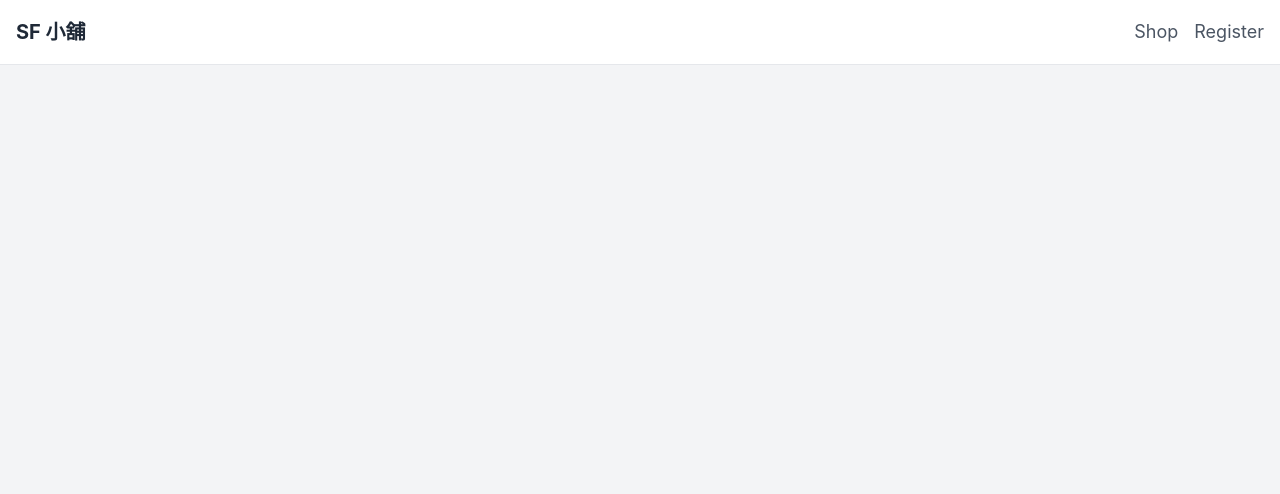
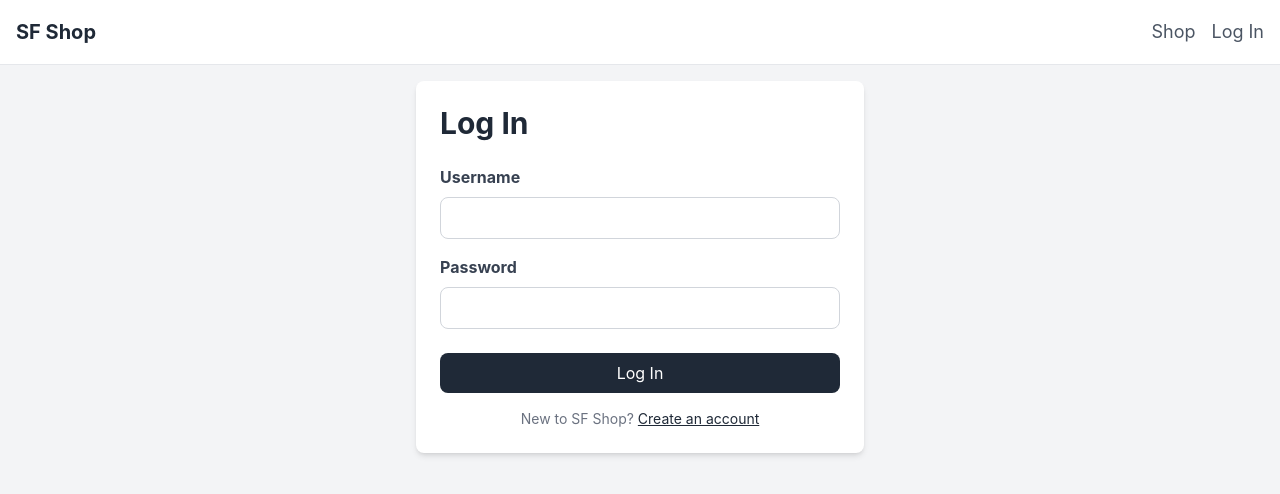
Before and after one commit to peter890176/sf2, a React (Create React App) app: page /login in a window 1280 px wide. Before the commit this address had no page. Shown: the top 494 px of the page. Built offline with nearby package versions, Linux system fonts and the light colour scheme.

Commit message:
add login

```diff
--- a/package.json
+++ b/package.json
@@ -8,6 +8,7 @@
     "@testing-library/jest-dom": "^6.6.3",
     "@testing-library/react": "^16.3.0",
     "@testing-library/user-event": "^13.5.0",
+    "axios": "^1.10.0",
     "react": "^19.1.0",
     "react-dom": "^19.1.0",
     "react-router-dom": "^7.6.2",
--- a/src/App.js
+++ b/src/App.js
@@ -1,13 +1,16 @@
 import React from 'react';
 import { BrowserRouter as Router, Routes, Route } from 'react-router-dom';
 import { CartProvider } from './context/CartContext';
+import { AuthProvider } from './context/AuthContext';
 import NavBar from './components/NavBar';
 import ShopPage from './pages/ShopPage';
 import ProductDetailPage from './pages/ProductDetailPage';
 import RegisterForm from './components/RegisterForm';
+import LoginForm from './components/LoginForm';
 
 function App() {
   return (
+    <AuthProvider>
       <CartProvider>
         <Router>
           <div className="bg-gray-100 min-h-screen">
@@ -17,11 +20,13 @@ function App() {
                 <Route path="/" element={<ShopPage />} />
                 <Route path="/product/:id" element={<ProductDetailPage />} />
                 <Route path="/register" element={<RegisterForm />} />
+                <Route path="/login" element={<LoginForm />} />
               </Routes>
             </main>
           </div>
         </Router>
       </CartProvider>
+    </AuthProvider>
   );
 }
 
--- /dev/null
+++ b/src/components/LoginForm.jsx
@@ -0,0 +1,135 @@
+import React, { useState, useCallback } from 'react';
+import { useNavigate } from 'react-router-dom';
+import { useAuth } from '../context/AuthContext';
+
+const LoginForm = () => {
+  const navigate = useNavigate();
+  const { login } = useAuth();
+  const [formData, setFormData] = useState({
+    username: '',
+    password: '',
+  });
+
+  const [errors, setErrors] = useState({});
+  const [touched, setTouched] = useState({});
+  const [isSubmitting, setIsSubmitting] = useState(false);
+  const [submitError, setSubmitError] = useState('');
+
+  const validate = useCallback(() => {
+    const newErrors = {};
+
+    // Username
+    if (touched.username && !formData.username) {
+      newErrors.username = 'Username is required';
+    }
+
+    // Password
+    if (touched.password && !formData.password) {
+      newErrors.password = 'Password is required';
+    }
+
+    setErrors(newErrors);
+    return newErrors;
+  }, [formData, touched]);
+
+  const handleChange = (e) => {
+    const { name, value } = e.target;
+    setFormData({ ...formData, [name]: value });
+    setSubmitError('');
+  };
+
+  const handleBlur = (e) => {
+    const { name } = e.target;
+    setTouched({ ...touched, [name]: true });
+  };
+
+  const handleSubmit = async (e) => {
+    e.preventDefault();
+    setTouched({
+      username: true,
+      password: true,
+    });
+
+    const validationErrors = validate();
+    if (Object.keys(validationErrors).length === 0) {
+      try {
+        setIsSubmitting(true);
+        await login(formData.username, formData.password);
+        navigate('/');
+      } catch (error) {
+        setSubmitError(error.response?.data?.error || 'Login failed. Please check your credentials.');
+      } finally {
+        setIsSubmitting(false);
+      }
+    }
+  };
+
+  return (
+    <div className="max-w-md mx-auto p-6 bg-white rounded-lg shadow-md">
+      <h1 className="text-3xl font-bold mb-6 text-gray-800">Log In</h1>
+      {submitError && (
+        <div className="mb-4 p-3 bg-red-100 text-red-700 rounded-lg">
+          {submitError}
+        </div>
+      )}
+      <form onSubmit={handleSubmit} noValidate>
+        <div className="mb-4">
+          <label className="block text-gray-700 font-bold mb-2" htmlFor="username">
+            Username
+          </label>
+          <input
+            type="text"
+            name="username"
+            id="username"
+            value={formData.username}
+            onChange={handleChange}
+            onBlur={handleBlur}
+            className={`w-full px-3 py-2 border rounded-lg ${errors.username ? 'border-red-500' : 'border-gray-300'}`}
+          />
+          {errors.username && <p className="text-red-500 text-xs mt-1">{errors.username}</p>}
+        </div>
+
+        <div className="mb-6">
+          <label className="block text-gray-700 font-bold mb-2" htmlFor="password">
+            Password
+          </label>
+          <input
+            type="password"
+            name="password"
+            id="password"
+            value={formData.password}
+            onChange={handleChange}
+            onBlur={handleBlur}
+            className={`w-full px-3 py-2 border rounded-lg ${errors.password ? 'border-red-500' : 'border-gray-300'}`}
+          />
+          {errors.password && <p className="text-red-500 text-xs mt-1">{errors.password}</p>}
+        </div>
+
+        <button
+          type="submit"
+          disabled={isSubmitting}
+          className={`w-full bg-gray-800 text-white py-2 px-4 rounded-lg transition-colors ${
+            isSubmitting ? 'opacity-50 cursor-not-allowed' : 'hover:bg-black'
+          }`}
+        >
+          {isSubmitting ? 'Logging In...' : 'Log In'}
+        </button>
+
+        <div className="mt-4 text-center text-sm text-gray-500">
+          <p>
+            New to SF Shop?{' '}
+            <button
+              type="button"
+              onClick={() => navigate('/register')}
+              className="text-gray-800 underline hover:text-black"
+            >
+              Create an account
+            </button>
+          </p>
+        </div>
+      </form>
+    </div>
+  );
+};
+
+export default LoginForm;
--- a/src/components/NavBar.jsx
+++ b/src/components/NavBar.jsx
@@ -4,14 +4,14 @@ const NavBar = () => (
   <nav className="bg-white border-b border-gray-200">
     <div className="container mx-auto flex justify-between items-center h-16 px-4">
       <Link to="/" className="font-bold text-xl text-gray-800 hover:text-black">
-        SF 小舖
+        SF Shop
       </Link>
       <div className="flex gap-4">
         <Link to="/" className="text-lg text-gray-600 hover:text-black">
           Shop
         </Link>
-        <Link to="/register" className="text-lg text-gray-600 hover:text-black">
-          Register
+        <Link to="/login" className="text-lg text-gray-600 hover:text-black">
+          Log In
         </Link>
       </div>
     </div>
--- a/src/components/RegisterForm.jsx
+++ b/src/components/RegisterForm.jsx
@@ -1,4 +1,6 @@
 import React, { useState, useEffect, useCallback } from 'react';
+import { useNavigate } from 'react-router-dom';
+import axios from 'axios';
 
 const PasswordCriteria = ({ password }) => {
   const hasLength = password.length >= 8;
@@ -24,6 +26,7 @@ const PasswordCriteria = ({ password }) => {
 };
 
 const RegisterForm = () => {
+  const navigate = useNavigate();
   const [formData, setFormData] = useState({
     username: '',
     email: '',
@@ -33,7 +36,8 @@ const RegisterForm = () => {
 
   const [errors, setErrors] = useState({});
   const [touched, setTouched] = useState({});
-  const [submitted, setSubmitted] = useState(false);
+  const [isSubmitting, setIsSubmitting] = useState(false);
+  const [submitError, setSubmitError] = useState('');
 
   const validate = useCallback(() => {
     const newErrors = {};
@@ -45,7 +49,7 @@ const RegisterForm = () => {
     if (touched.email && !/\S+@\S+\.\S+/.test(formData.email)) {
       newErrors.email = 'Please enter a valid email address';
     }
-    // Password -
+    // Password
     if (touched.password && !/^(?=.*[a-z])(?=.*[A-Z])(?=.*\d)[a-zA-Z\d]{8,}$/.test(formData.password)) {
       newErrors.password = 'Password does not meet all criteria';
     }
@@ -65,6 +69,7 @@ const RegisterForm = () => {
   const handleChange = (e) => {
     const { name, value } = e.target;
     setFormData({ ...formData, [name]: value });
+    setSubmitError('');
   };
 
   const handleBlur = (e) => {
@@ -72,7 +77,7 @@ const RegisterForm = () => {
     setTouched({ ...touched, [name]: true });
   };
 
-  const handleSubmit = (e) => {
+  const handleSubmit = async (e) => {
     e.preventDefault();
     setTouched({
       username: true,
@@ -83,23 +88,27 @@ const RegisterForm = () => {
 
     const validationErrors = validate();
     if (Object.keys(validationErrors).length === 0) {
-      setSubmitted(true);
-      console.log('Form submitted successfully:', formData);
-    } else {
-      setSubmitted(false);
+      try {
+        setIsSubmitting(true);
+        const { confirmPassword, ...registerData } = formData;
+        await axios.post('/api/auth/register', registerData);
+        navigate('/login');
+      } catch (error) {
+        setSubmitError(error.response?.data?.error || 'Registration failed. Please try again.');
+      } finally {
+        setIsSubmitting(false);
+      }
     }
   };
 
   return (
-    <div className="max-w-md mx-auto">
-      {submitted ? (
-        <div className="text-center text-green-600">
-          <h2 className="text-2xl font-bold">Registration Successful!</h2>
-          <p>Thank you for registering.</p>
+    <div className="max-w-md mx-auto p-6 bg-white rounded-lg shadow-md">
+      <h1 className="text-3xl font-bold mb-6 text-gray-800">Create Account</h1>
+      {submitError && (
+        <div className="mb-4 p-3 bg-red-100 text-red-700 rounded-lg">
+          {submitError}
         </div>
-      ) : (
-        <>
-          <h1 className="text-3xl font-bold mb-6 text-gray-800">Create Account</h1>
+      )}
       <form onSubmit={handleSubmit} noValidate>
         <div className="mb-4">
           <label className="block text-gray-700 font-bold mb-2" htmlFor="username">
@@ -168,13 +177,14 @@ const RegisterForm = () => {
 
         <button
           type="submit"
-              className="w-full bg-gray-800 text-white py-2 px-4 rounded-lg hover:bg-black transition-colors"
+          disabled={isSubmitting}
+          className={`w-full bg-gray-800 text-white py-2 px-4 rounded-lg transition-colors ${
+            isSubmitting ? 'opacity-50 cursor-not-allowed' : 'hover:bg-black'
+          }`}
         >
-              Create Account
+          {isSubmitting ? 'Creating Account...' : 'Create Account'}
         </button>
       </form>
-        </>
-      )}
     </div>
   );
 };
--- /dev/null
+++ b/src/context/AuthContext.jsx
@@ -0,0 +1,83 @@
+import React, { createContext, useContext, useState, useEffect } from 'react';
+import axios from 'axios';
+
+// 設定 axios 的基礎 URL
+axios.defaults.baseURL = 'https://eb-production-0a4e.up.railway.app';
+
+const AuthContext = createContext(null);
+
+export const useAuth = () => {
+  const context = useContext(AuthContext);
+  if (!context) {
+    throw new Error('useAuth must be used within an AuthProvider');
+  }
+  return context;
+};
+
+export const AuthProvider = ({ children }) => {
+  const [user, setUser] = useState(null);
+  const [loading, setLoading] = useState(true);
+
+  useEffect(() => {
+    // Check if user is logged in on mount
+    const token = localStorage.getItem('token');
+    if (token) {
+      // Set default authorization header
+      axios.defaults.headers.common['Authorization'] = `Bearer ${token}`;
+      // Fetch user profile
+      fetchUserProfile();
+    } else {
+      setLoading(false);
+    }
+  }, []);
+
+  const fetchUserProfile = async () => {
+    try {
+      const response = await axios.get('/api/users/profile');
+      setUser(response.data);
+    } catch (error) {
+      console.error('Error fetching user profile:', error);
+      // If token is invalid, clear it
+      if (error.response?.status === 401) {
+        logout();
+      }
+    } finally {
+      setLoading(false);
+    }
+  };
+
+  const login = async (username, password) => {
+    try {
+      const response = await axios.post('/api/auth/login', {
+        username,
+        password,
+      });
+      const { token } = response.data;
+      localStorage.setItem('token', token);
+      axios.defaults.headers.common['Authorization'] = `Bearer ${token}`;
+      await fetchUserProfile();
+      return true;
+    } catch (error) {
+      console.error('Login error:', error);
+      throw error;
+    }
+  };
+
+  const logout = () => {
+    localStorage.removeItem('token');
+    delete axios.defaults.headers.common['Authorization'];
+    setUser(null);
+  };
+
+  const value = {
+    user,
+    loading,
+    login,
+    logout,
+    isAuthenticated: !!user,
+  };
+
+  return <AuthContext.Provider value={value}>{children}</AuthContext.Provider>;
+};
+
+export default AuthContext;
```
Also changed, not shown: 2 other files (tests, documents, lock files or other folders). Lines whose indentation alone changed are shown as unchanged.
